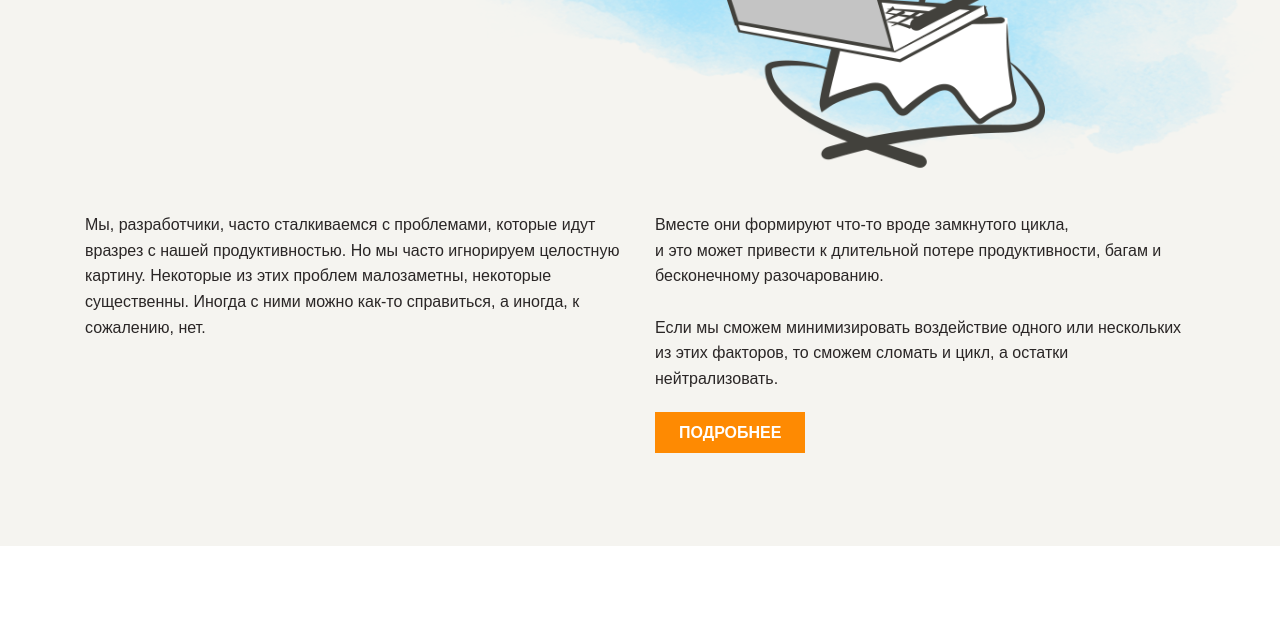
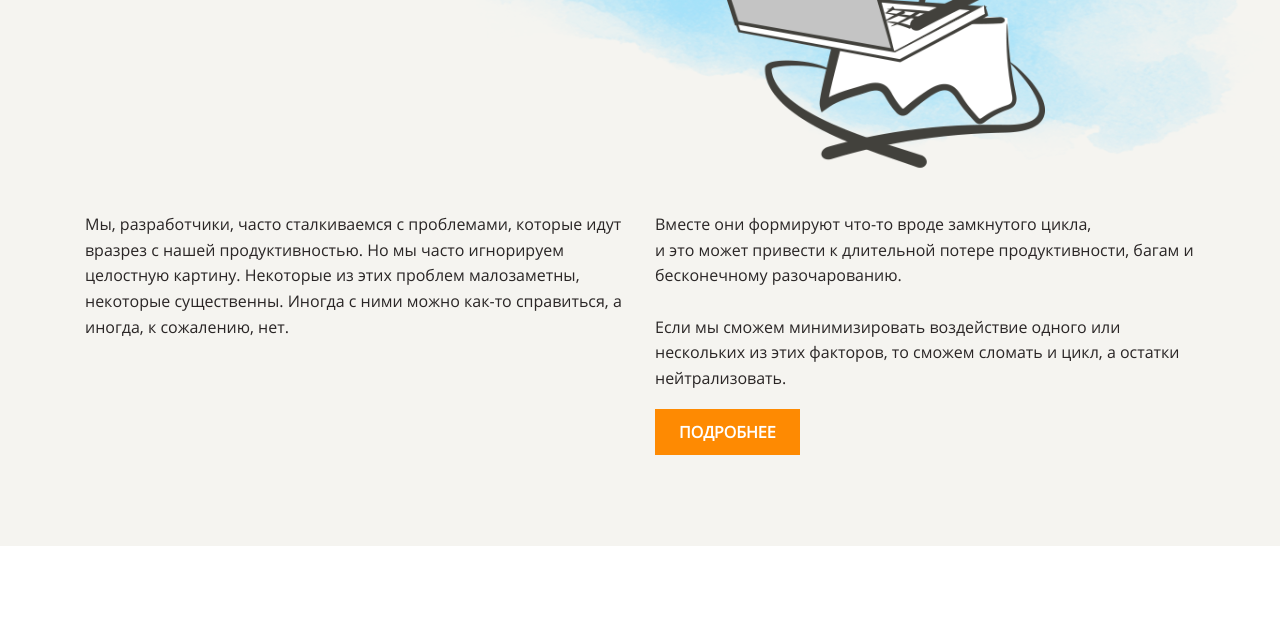
Before and after one commit to Peredery/layout-designer-project-lvl1, a website: page src/index.html in a window 1280 px wide. Shown: the part 372-1015 px from the top of the page. Drawn offline with Linux system fonts and the light colour scheme.

Commit message:
fix fonts src

```diff
--- a/src/styles/style.css
+++ b/src/styles/style.css
@@ -1,12 +1,12 @@
 /** CSS STYLE **/
 @font-face {
-  font-family: OpenSans, sans-serif; /* Имя шрифта */
-  src: url(src/fonts/OpenSans-Regular.ttf); /* Путь к файлу со шрифтом */
+  font-family: "OpenSans";
+  src: url(../fonts/OpenSans-Regular.ttf) format("opentype");
 }
 
 @font-face {
-  font-family: Neucha, sans-serif; /* Имя шрифта */
-  src: url(src/fonts/Neucha-Regular.ttf); /* Путь к файлу со шрифтом */
+  font-family: "Neucha";
+  src: url(../fonts/Neucha-Regular.ttf) format("opentype");
 }
 
 * {
```
